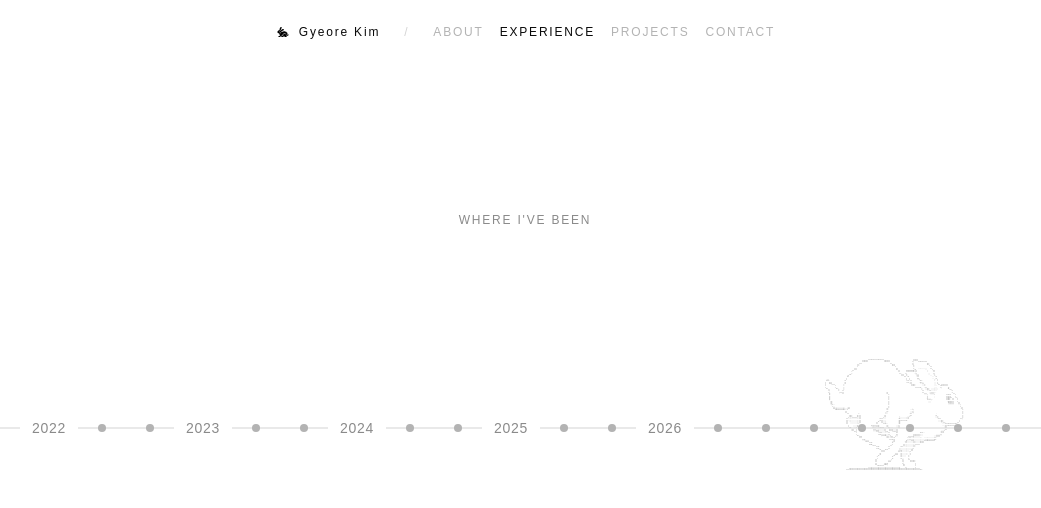
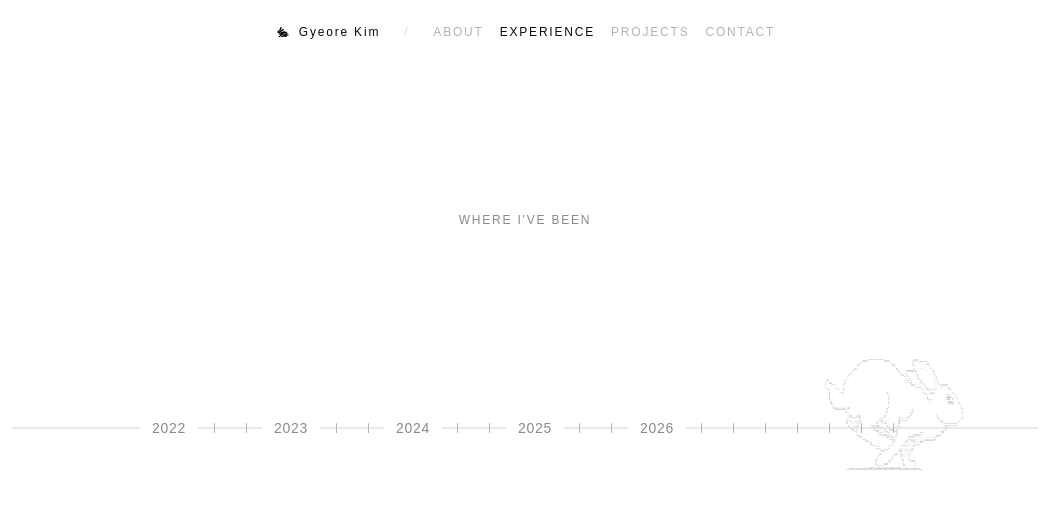
Before and after one commit to gyesswhat/gyesswhat.github.io, a React (Vite) app: page / in a window 1280 px wide. Both pictures are taken after a click on the button "EXPERIENCE". Shown: the top 508 px of the page, without its empty margins (115-1156 px from the left). Built offline with nearby package versions, Linux system fonts and the light colour scheme; a web font is replaced by a local one.

Commit message:
style(experience): hover-to-open ticks with wide hit columns, tighter spacing
Entries render as 1px ticks on the line (dot when active). The whole
32px column is the hover/click target; hover previews, click pins.

```diff
--- a/src/components/tabs/ExperienceTab.tsx
+++ b/src/components/tabs/ExperienceTab.tsx
@@ -22,11 +22,14 @@ interface ExperienceTabProps {
 }
 
 export default function ExperienceTab({ onOpenProject }: ExperienceTabProps) {
-  const [selected, setSelected] = useState<string | null>(null);
+  // hover previews a card; click pins it so it survives mouse-out (and works on touch)
+  const [pinned, setPinned] = useState<string | null>(null);
+  const [hovered, setHovered] = useState<string | null>(null);
+  const active = hovered ?? pinned;
 
   useEffect(() => {
     const onKeyDown = (e: KeyboardEvent) => {
-      if (e.key === "Escape") setSelected(null);
+      if (e.key === "Escape") setPinned(null);
     };
     window.addEventListener("keydown", onKeyDown);
     return () => window.removeEventListener("keydown", onKeyDown);
@@ -55,22 +58,35 @@ export default function ExperienceTab({ onOpenProject }: ExperienceTabProps) {
             }
 
             const above = itemIndex++ % 2 === 0;
-            const isSelected = selected === node.key;
+            const isActive = active === node.key;
             return (
-              <div key={node.key} className="relative flex w-12 items-center justify-center">
-                <button
-                  type="button"
-                  aria-label={node.item.title}
-                  onClick={() => setSelected(isSelected ? null : node.key)}
-                  className="group relative z-10 flex h-6 w-6 items-center justify-center"
-                >
-                  <span
-                    className="h-2 w-2 rounded-full transition-colors duration-200 group-hover:bg-[var(--gray-500)]"
-                    style={{ background: isSelected ? "var(--fg)" : "var(--gray-300)" }}
-                  />
-                </button>
+              <div
+                key={node.key}
+                role="button"
+                tabIndex={0}
+                aria-label={node.item.title}
+                onMouseEnter={() => setHovered(node.key)}
+                onMouseLeave={() => setHovered(null)}
+                onClick={() => setPinned(pinned === node.key ? null : node.key)}
+                onKeyDown={(e) => {
+                  if (e.key === "Enter" || e.key === " ") {
+                    e.preventDefault();
+                    setPinned(pinned === node.key ? null : node.key);
+                  }
+                }}
+                className="relative flex h-full w-8 cursor-pointer items-center justify-center outline-none"
+              >
+                {/* tick on the line; swells into a dot when active */}
+                <span
+                  className="relative z-10 rounded-full transition-all duration-200"
+                  style={{
+                    width: isActive ? 8 : 1,
+                    height: isActive ? 8 : 10,
+                    background: isActive ? "var(--fg)" : "var(--gray-300)",
+                  }}
+                />
                 <AnimatePresence>
-                  {isSelected && (
+                  {isActive && (
                     <Card item={node.item} above={above} onOpenProject={onOpenProject} />
                   )}
                 </AnimatePresence>
@@ -99,7 +115,7 @@ function Card({
       exit={{ opacity: 0, y: above ? 6 : -6 }}
       transition={{ duration: 0.2, ease: [0.65, 0, 0.35, 1] }}
       className={`absolute left-1/2 z-20 flex w-56 -translate-x-1/2 flex-col items-center ${
-        above ? "bottom-1/2 mb-1" : "top-1/2 mt-1"
+        above ? "bottom-1/2 mb-2" : "top-1/2 mt-2"
       }`}
     >
       {!above && <div className="h-4 w-px bg-[var(--gray-200)]" />}
```
